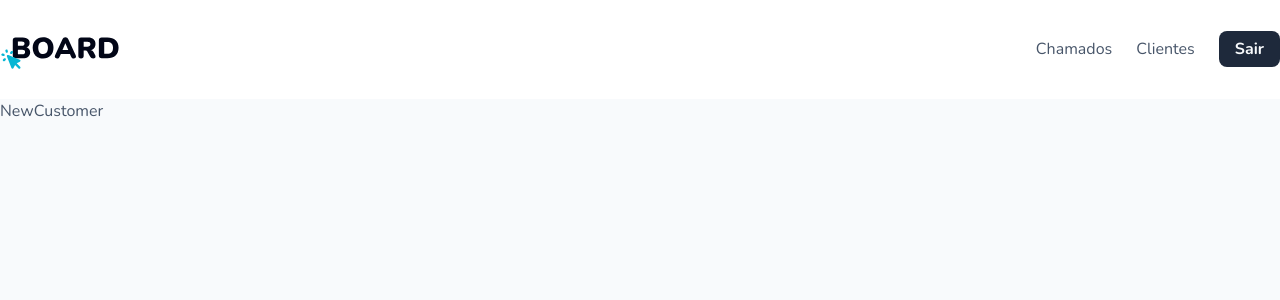
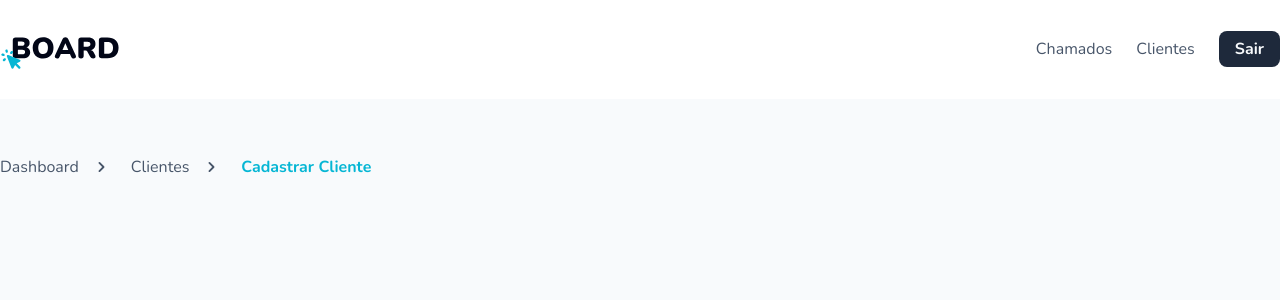
Before and after one commit to reisArthur2602/board, a Next.js app: page /dashboard/customer/new in a window 1280 px wide. Shown: the top 300 px of the page. Built offline with nearby package versions, Linux system fonts and the light colour scheme; no server answers; sample sign-in values are in the browser's storage.

Commit message:
feat: add NavMenu to new customer page

```diff
--- /dev/null
+++ b/app/components/back-button.tsx
@@ -0,0 +1,3 @@
+export const BackButton = () => {
+  return <button className="border border-solid">BackButton</button>;
+};
--- a/app/dashboard/customer/new/page.tsx
+++ b/app/dashboard/customer/new/page.tsx
@@ -1,7 +1,20 @@
-import React from 'react';
+import { Container } from '@/app/components/container';
+import { NavMenu } from '@/app/components/nav-menu';
 
 const NewCustomer = () => {
-  return <div>NewCustomer</div>;
+  const paths = [
+    { href: '/dashboard', label: 'Dashboard' },
+    { href: '/dashboard/customer', label: 'Clientes' },
+    { href: '/dashboard/customer/new', label: 'Cadastrar Cliente' },
+  ];
+
+  return (
+    <Container>
+      <div className="mt-14">
+        <NavMenu paths={paths} />
+      </div>
+    </Container>
+  );
 };
 
 export default NewCustomer;
--- a/app/dashboard/customer/page.tsx
+++ b/app/dashboard/customer/page.tsx
@@ -21,7 +21,7 @@ const Customer = async () => {
         <div className="flex items-center justify-between">
           <h1>Clientes</h1>
           <button className="bg-cyan-500 text-slate-50">
-            <Link href="/dashboard/new">Cadastrar Cliente</Link>
+            <Link href="/dashboard/customer/new">Cadastrar Cliente</Link>
           </button>
         </div>
 
```
